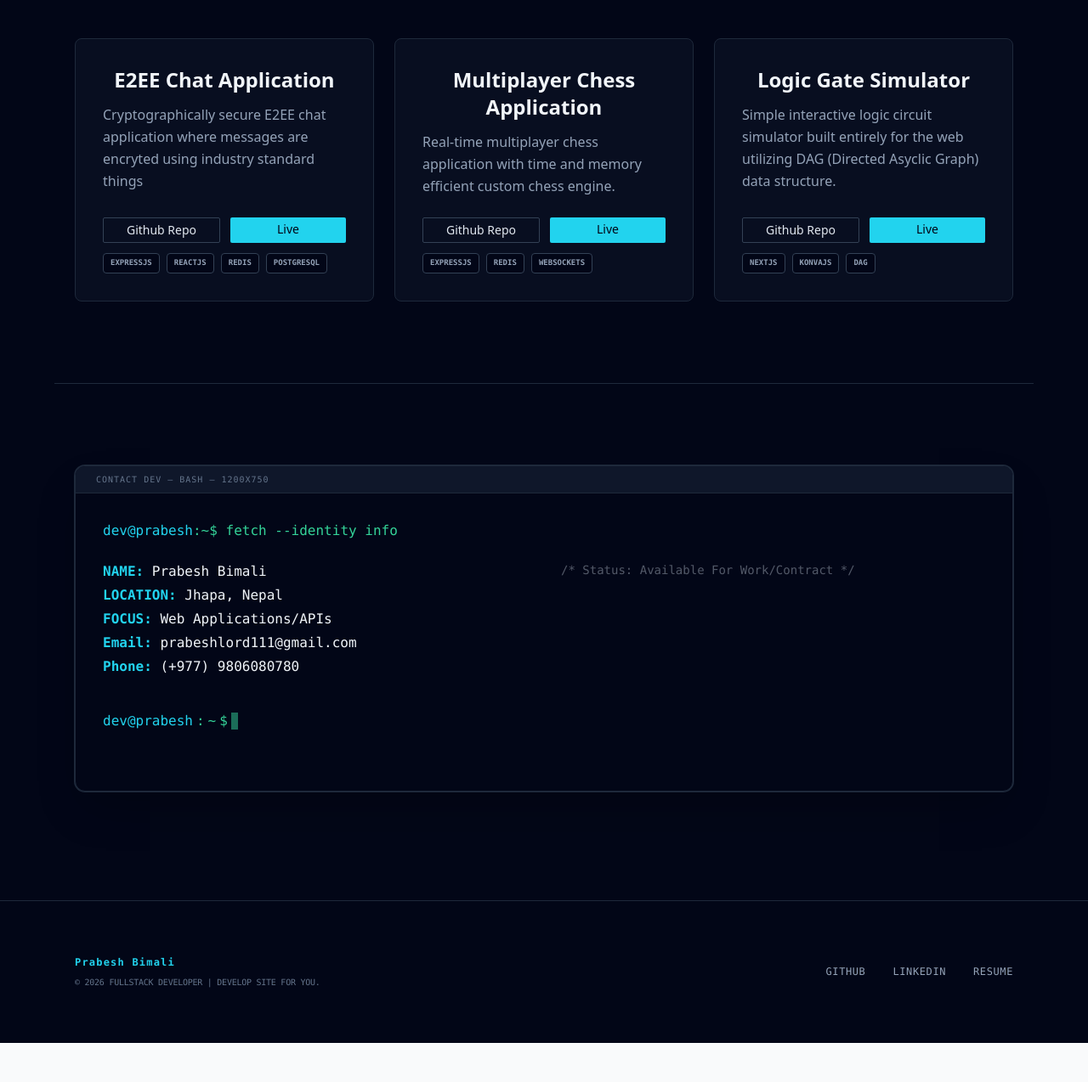
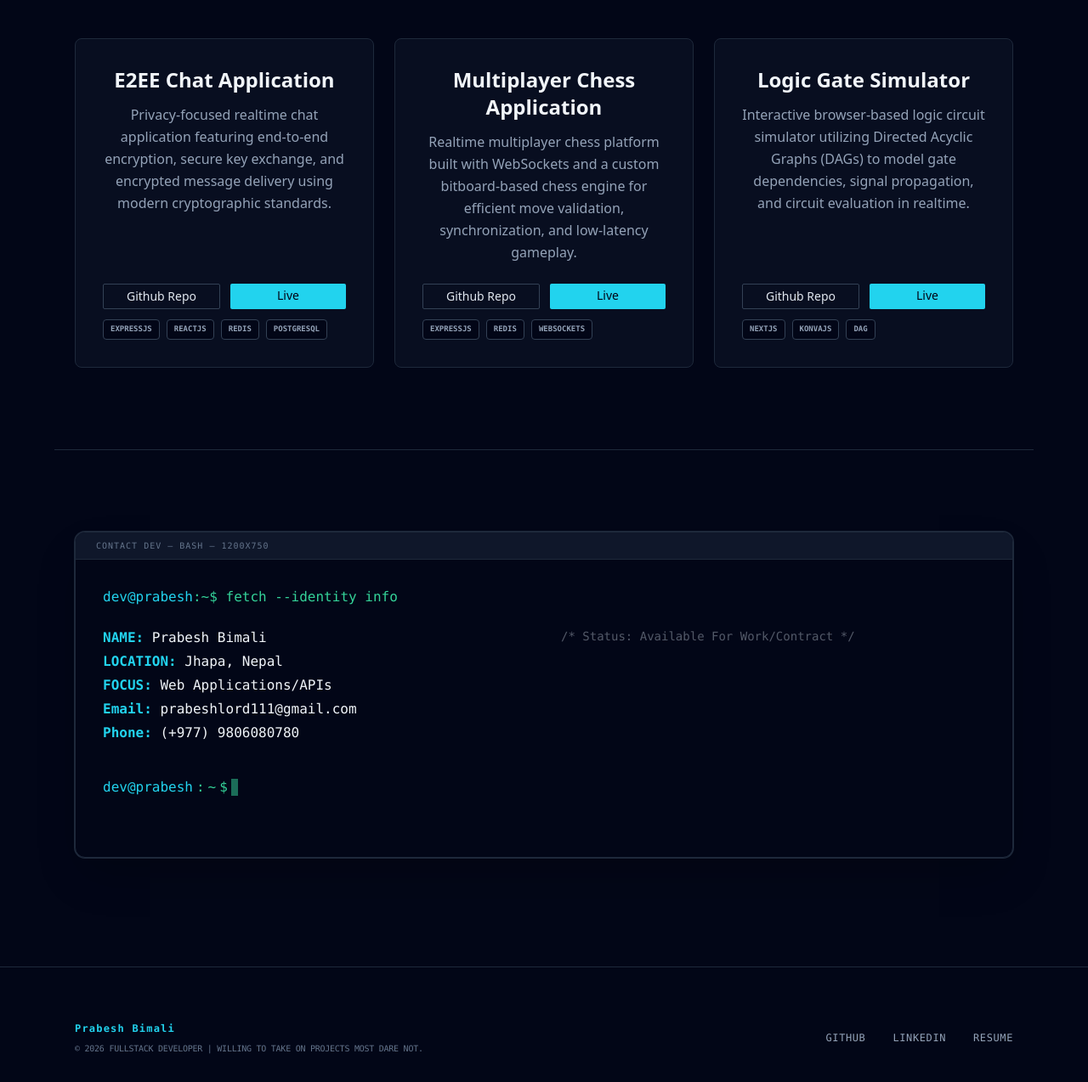
Before and after one commit to PrabeshBimali/PrabeshBimali.github.io, a plain HTML site: page index.html in a window 1280 px wide. Shown: the part 762-2036 px from the top of the page at 85% size. Before the commit the page ends 1990 px from the top, so only its background shows below. Drawn offline with nearby package versions, Linux system fonts and the light colour scheme.

Commit message:
updated resume and some texts

```diff
--- a/components/footer.js
+++ b/components/footer.js
@@ -7,7 +7,7 @@ class MyFooter extends HTMLElement {
             <div class="flex items-center gap-2">
               <span class="font-mono text-xs tracking-widest text-cyan-400 font-bold">Prabesh Bimali</span>
             </div>
-            <p class="font-mono text-[10px] text-slate-500 uppercase tracking-tight">© 2026 Fullstack Developer | Develop site for you.</p>
+            <p class="font-mono text-[10px] text-slate-500 uppercase tracking-tight">© 2026 Fullstack Developer | Willing to take on Projects most dare not.</p>
           </div>
           <div class="flex gap-8">
             <a
--- a/components/navbar.js
+++ b/components/navbar.js
@@ -3,14 +3,14 @@ class MyNavbar extends HTMLElement {
     this.innerHTML = /*html*/`
       <div class="bg-slate-950/80 border-b border-slate-800 backdrop-blur-md fixed top-0 w-full z-50">
         <div class="flex-grow container flex justify-between mx-auto px-4 md:px-8 lg:px-16 py-5 items-center">
-          <div class="">
-            <span class="font-semibold text-2xl text-cyan-400">
+          <a href="/" class="flex items-center gap-1 cursor-pointer text-2xl hover:text-cyan-300 group">
+            <span class="font-semibold text-cyan-400 group-hover:text-cyan-300">
               Prabesh
             </span>
-            <span class="text-xl text-slate-400">
+            <span class="text-slate-400 group-hover:text-slate-300">
               Bimali
             </span>
-          </div>
+          </a>
           <div>
             <div>
               <div class="hidden gap-8 text-xl text-slate-400 md:flex">
--- a/components/projectCard.js
+++ b/components/projectCard.js
@@ -13,7 +13,7 @@ class ProjectCard extends HTMLElement {
         <h3 class="text-2xl text-center font-bold text-slate-100 mb-3">
           ${title}
         </h3>
-        <p class="text-slate-400 mb-6 leading-relaxed flex-grow">
+        <p class="text-slate-400 text-center mb-6 leading-relaxed flex-grow">
           ${description}
         </p>
         <div class="flex gap-3 mb-3">
--- a/index.html
+++ b/index.html
@@ -69,7 +69,7 @@
         <div class="grid grid-cols-1 md:grid-cols-2 lg:grid-cols-3 gap-6">
           <project-card
             title="E2EE Chat Application"
-            description="Cryptographically secure E2EE chat application where messages are encryted using industry standard things"
+            description="Privacy-focused realtime chat application featuring end-to-end encryption, secure key exchange, and encrypted message delivery using modern cryptographic standards."
             techs="Expressjs, Reactjs, Redis, PostgreSQL"
             live-link="https://secure-chat-frontend-lemon.vercel.app/"
             repo-link="https://github.com/PrabeshBimali/secure-chat-frontend"
@@ -77,7 +77,7 @@
           </project-card>
           <project-card
             title="Multiplayer Chess Application"
-            description="Real-time multiplayer chess application with time and memory efficient custom chess engine."
+            description="Realtime multiplayer chess platform built with WebSockets and a custom bitboard-based chess engine for efficient move validation, synchronization, and low-latency gameplay."
             techs="Expressjs, Redis, websockets"
             live-link="https://multiplayer-chess-five.vercel.app/"
             repo-link="https://github.com/PrabeshBimali/multiplayer-chess"
@@ -85,7 +85,7 @@
           </project-card>
           <project-card
             title="Logic Gate Simulator"
-            description="Simple interactive logic circuit simulator built entirely for the web utilizing DAG (Directed Asyclic Graph) data structure."
+            description="Interactive browser-based logic circuit simulator utilizing Directed Acyclic Graphs (DAGs) to model gate dependencies, signal propagation, and circuit evaluation in realtime."
             techs="Nextjs, Konvajs, DAG"
             live-link="https://simple-logicgates-sim-psi.vercel.app/"
             repo-link="https://github.com/PrabeshBimali/Simple-Logic-Gates-Simulator"
```
